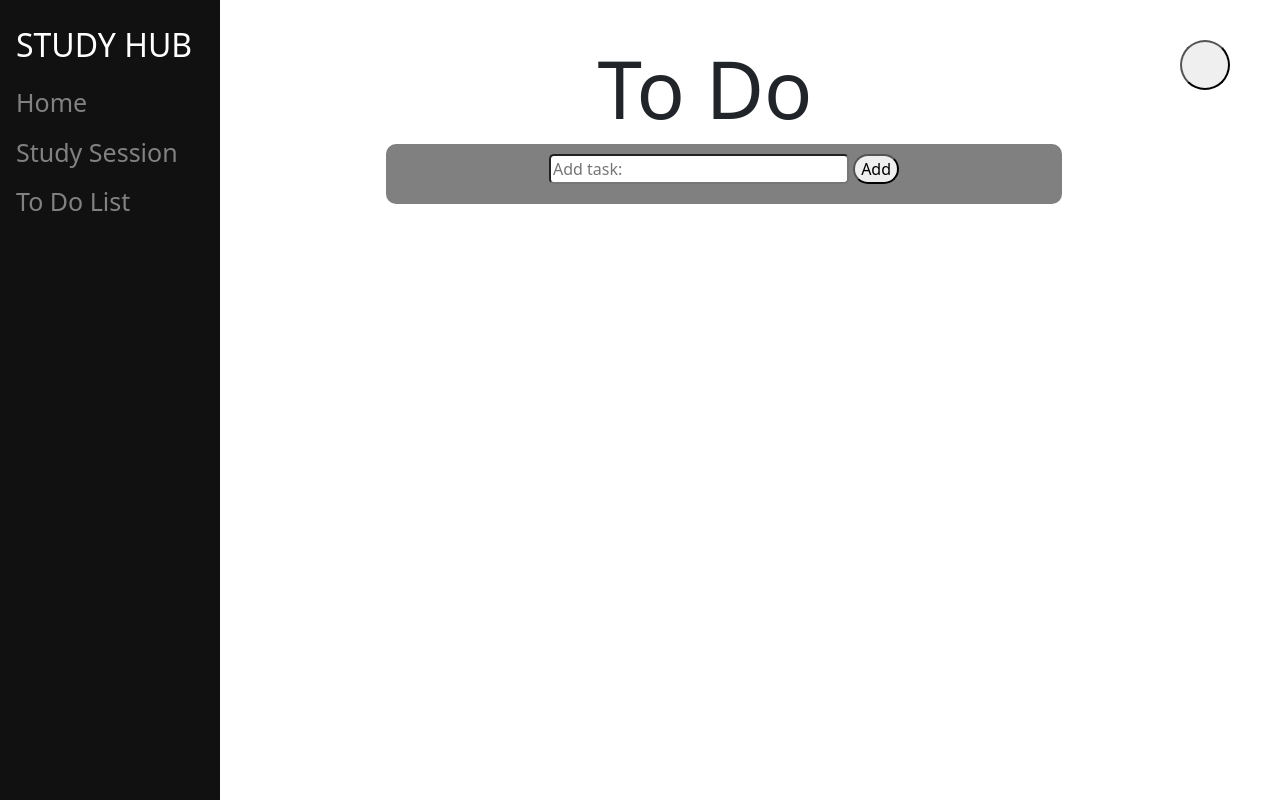
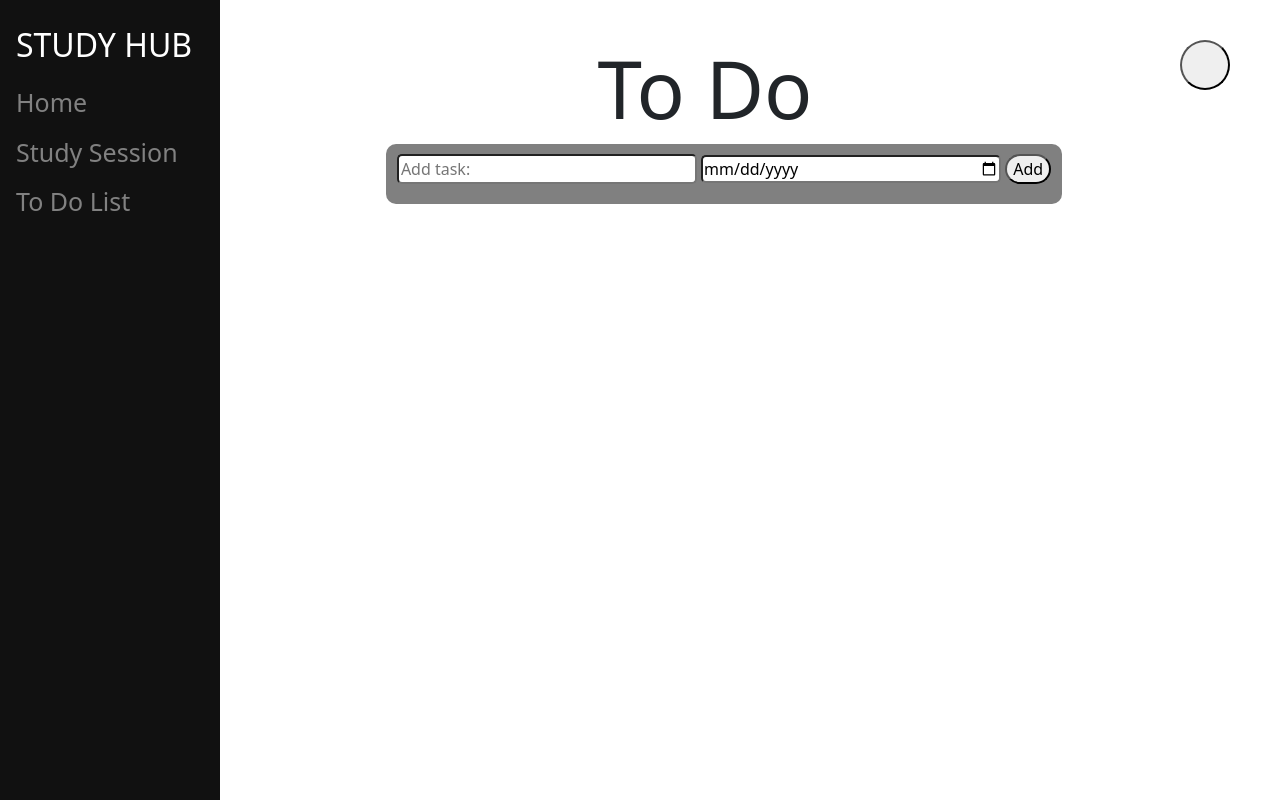
Before and after one commit to SportWizard/StudyHub, a Flask app: page /to-do-list in a window 1280 px wide. Run offline with Flask 3, Linux system fonts and the light colour scheme; the visitor is signed in with stand-in values (Sample User, id 1); data that the repository does not hold is empty.

Commit message:
add due date

```diff
--- a/src/models.py
+++ b/src/models.py
@@ -13,6 +13,7 @@ class User(db.Model, UserMixin):
 class Task(db.Model):
     id = db.Column(db.Integer, primary_key=True)
     text = db.Column(db.Text, nullable=False)
+    due_date = db.Column(db.Text)
     text_for_done_button = db.Column(db.Text, default="Done")
     #the user must exist to create the task and delete all the task when the user delete the account
     user_id = db.Column(db.Integer, db.ForeignKey('user.id'))
--- a/src/static/css/toDoList.css
+++ b/src/static/css/toDoList.css
@@ -32,7 +32,7 @@
     padding: 1%;
 }
 
-.task button {
+.task button, .task #dueDate {
     float: right;
     margin-right: 1%;
 }
--- a/src/templates/home.html
+++ b/src/templates/home.html
@@ -24,12 +24,6 @@
 
         <h1>Welcome, {{ username }}</h1>
 
-        <div class="toDoToday">
-            <h2>Today</h2>
-        </div>
 
-        <div class="calendar">
-
-        </div>
     </div>
 {% endblock %}
--- a/src/templates/toDoList.html
+++ b/src/templates/toDoList.html
@@ -29,6 +29,7 @@
             <div id="header">
                 <form method="POST">
                     <input type="text" id="text" name="text" placeholder="Add task:"/>
+                    <input type="date" id="dueDate" name="dueDate" placeholder="Due date:"/>
                     <button type="submit">Add</button>
                 </form>
             </div>
@@ -45,6 +46,8 @@
                         <a href="/done-to-do/{{ task.id }}">
                             <button>{{ task.text_for_done_button }}</button>
                         </a>
+
+                        <span id="dueDate">Due date: {{ task.due_date }}</span>
                     </div>
                 {% endfor %}
             </div>
--- a/src/views.py
+++ b/src/views.py
@@ -2,6 +2,7 @@ from flask import Blueprint, render_template, request, flash, redirect, url_for
 from flask_login import login_required, current_user
 from .models import Task
 from . import db
+from datetime import datetime
 
 views = Blueprint("views", __name__)
 
@@ -17,11 +18,12 @@ def home():
 def to_do_list():
     if request.method == "POST":
         text = request.form.get("text")
+        due_date = request.form.get("dueDate")
 
         if not text:
             flash("Task can't be empty.", category="error")
         else:
-            task = Task(text=text, user_id=current_user.id)
+            task = Task(text=text, due_date=due_date, user_id=current_user.id)
             db.session.add(task)
             db.session.commit()
             flash("Task added", category="success")
```
